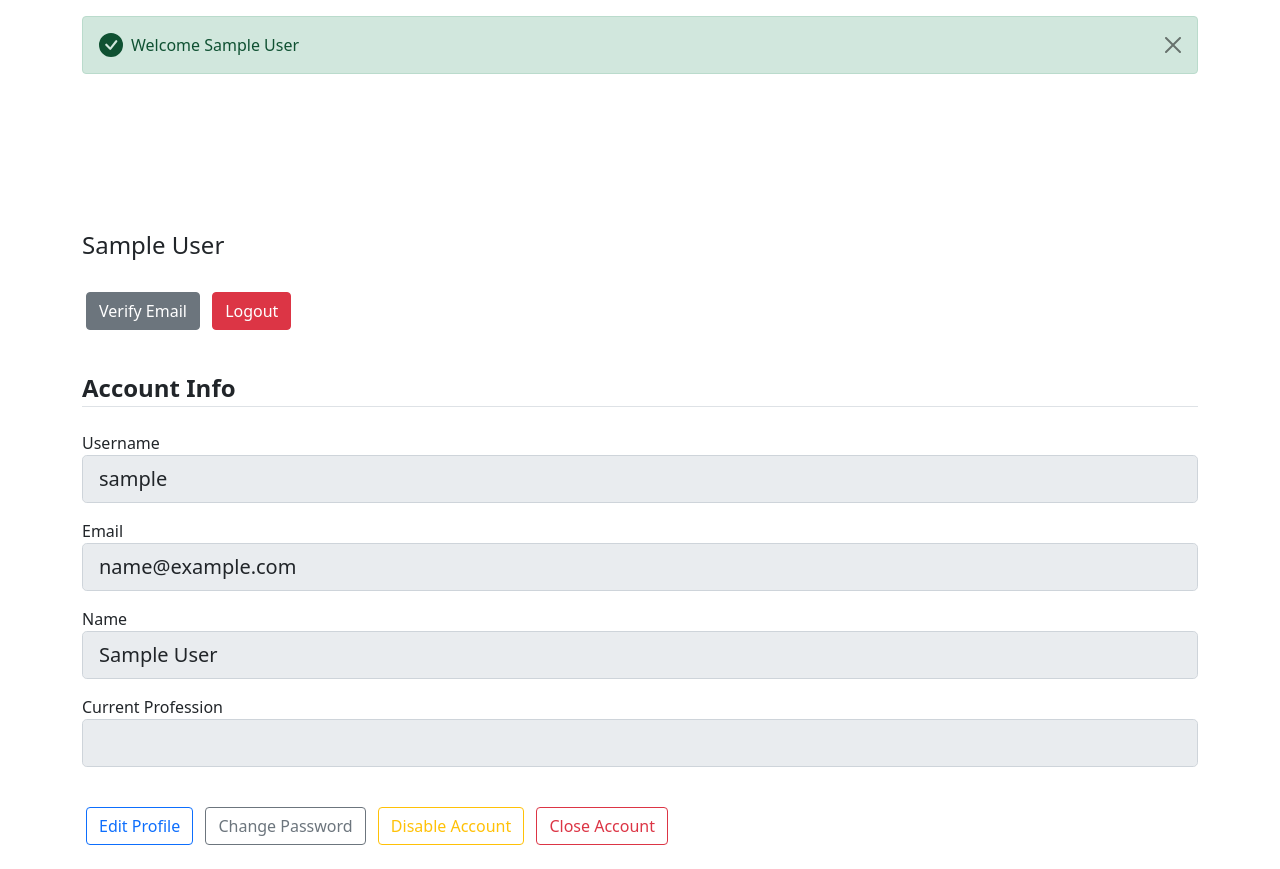
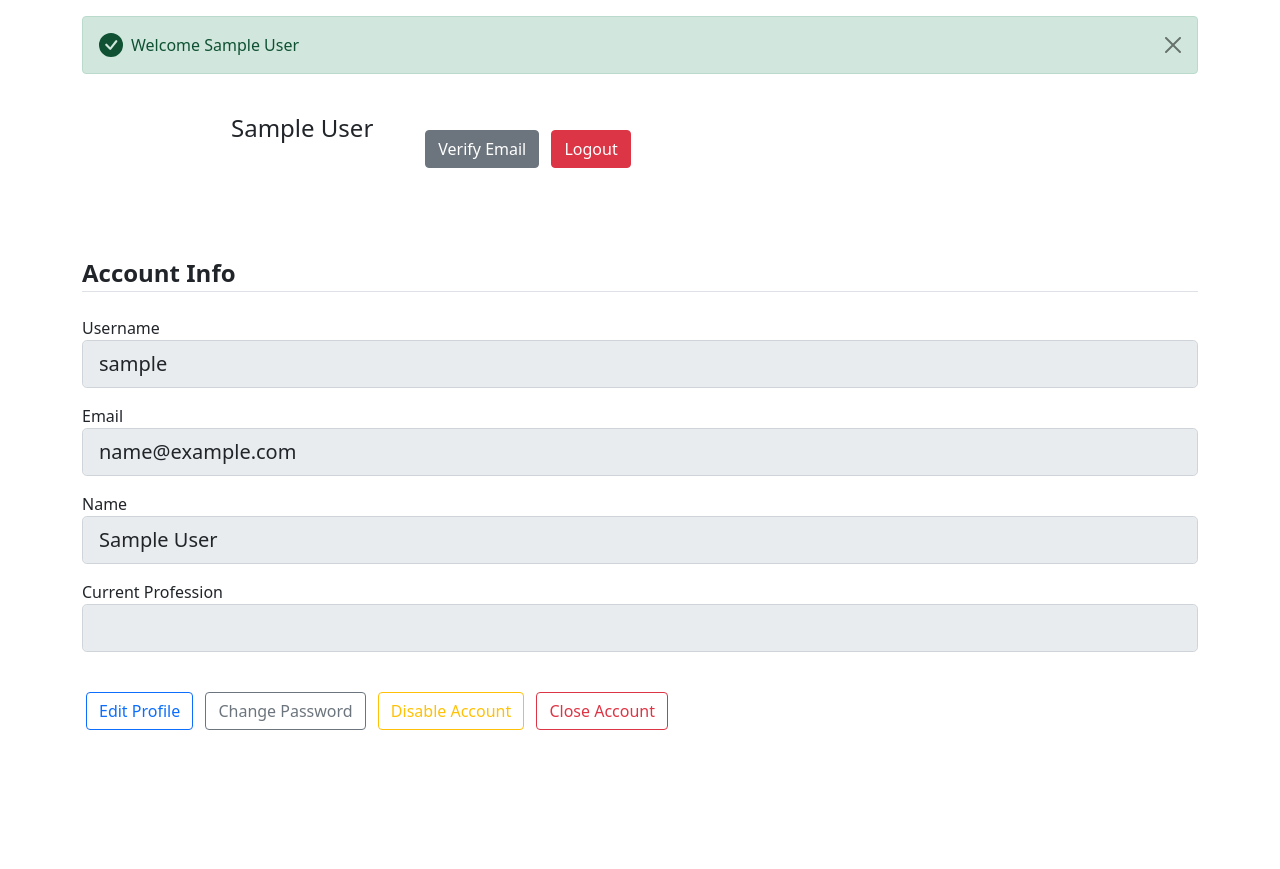
Before and after one commit to anuj-s1ngh/Flask-App, a Flask app: page /account in a window 1280 px wide. Shown: the part 56-925 px from the top of the page. After the commit the page ends 786 px from the top, so only its background shows below. Run offline with Flask 2, Linux system fonts and the light colour scheme; the visitor is signed in with stand-in values (Sample User, id 1); data comes from the database, SQL or seed files in the repository; some libraries are stand-ins or nearby versions.

Commit message:
initial commit in github desktop

```diff
--- a/flaskapp/templates/user/account.html
+++ b/flaskapp/templates/user/account.html
@@ -2,7 +2,8 @@
 {% import "bootstrap/wtf.html" as wtf %}
 {% block content %}
 <div class="content-section mt-3">
-    <div class="media">
+    <div class="media d-flex justify-content-start">
+        <div class="">
             {% if current_user.profile_image == "default.jpg" %}
                 <svg class="mb-3" data-jdenticon-value="{{ current_user.profile_identicon_unique_string }}" width="125" height="125">
                     Fallback text or image for browsers not supporting inline svg.
@@ -10,7 +11,8 @@
             {% else %}
             <img class="rounded-0 account-img mb-3" src="{{ image_file }}">
             {% endif %}
-        <div class="media-body mb-3">
+        </div>
+        <div class="media-body mb-3 p-4">
             {% if current_user.name %}
                 <h4>{{ current_user.name }}</h4>
             {% else %}
@@ -20,8 +22,7 @@
                 <p>{{ current_user.about }}</p>
             {% endif %}
         </div>
-    </div>
-    <div>
+        <div class="p-4">
             {% if not current_user.is_email_verified %}
                 <a class="btn btn-secondary m-1 mt-3 mb-3" href="{{ url_for('user_blueprint.request_verify_email', email=current_user.email) }}">
                     Verify Email
@@ -30,7 +31,9 @@
             <a class="btn btn-danger m-1 mt-3 mb-3" href="{{ url_for('user_blueprint.logout') }}">
                 Logout
             </a>
-
+        </div>
+    </div>
+    <div>
         <form method="post" action="">
             {{ form.hidden_tag() }}
             <fieldset class="form-group">
```
Also changed, not shown: flaskapp/templates/main/home.html (+34 -12 lines). Lines whose indentation alone changed are shown as unchanged.
